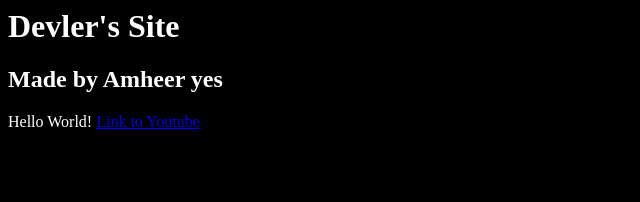
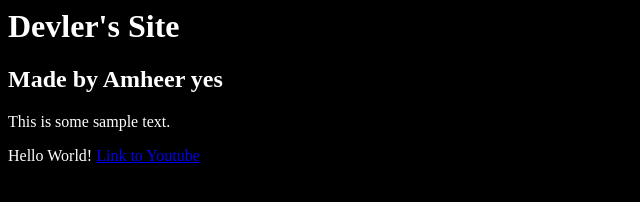
Before and after one commit to DaRealDevler/Practice-Site, a plain HTML site: page index.html in a window 1280 px wide. Shown: the whole page, without its empty margins (0-640 px from the left). Drawn offline with Linux system fonts and the light colour scheme.

Commit message:
Update index.html

```diff
--- a/index.html
+++ b/index.html
@@ -7,6 +7,7 @@
 
 <body>
   <h2>Made by Amheer yes</h2>
+  <p>This is some sample text.</p>
   <p1>Hello World!</p1>
   <a href=youtube.com>Link to Youtube </a>
 
```
